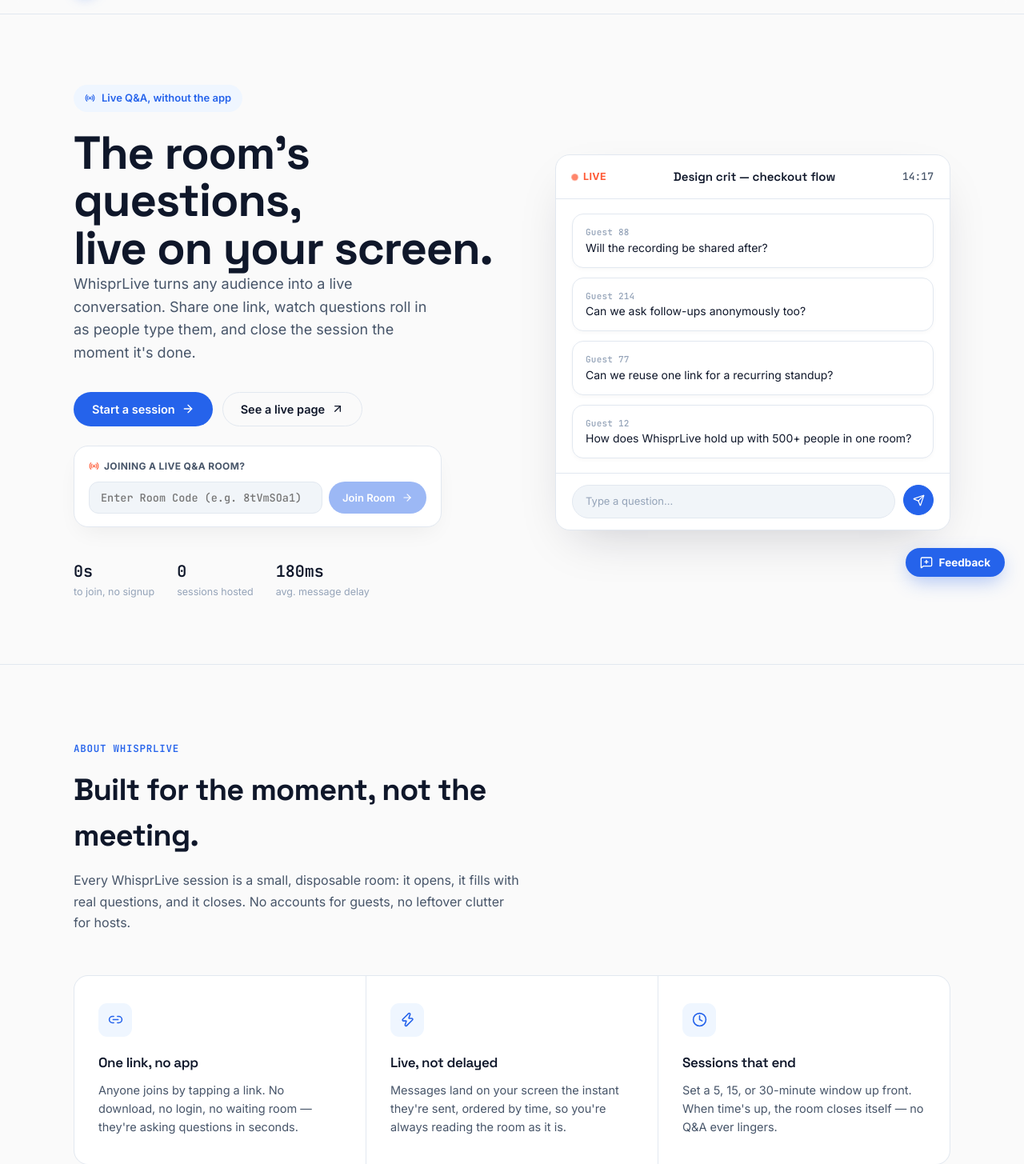
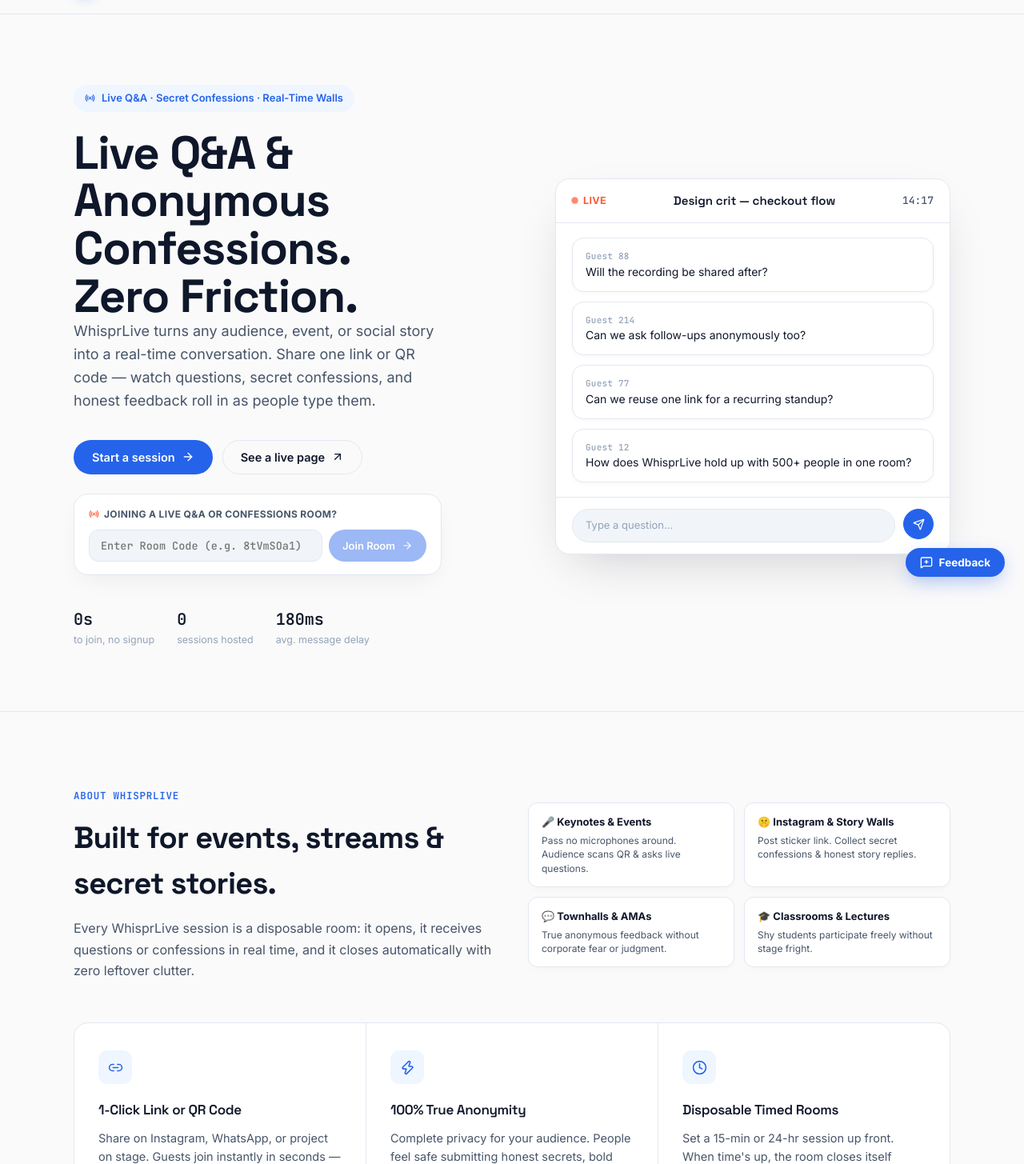
Before and after one commit to asyncbuild/Whisprlive-repo, a React (Vite) app in the folder client/: page / in a window 1280 px wide. Shown: the part 55-1510 px from the top of the page at 80% size. Built offline with nearby package versions, Linux system fonts and the light colour scheme; no server answers.

Commit message:
features

```diff
--- a/client/index.html
+++ b/client/index.html
@@ -5,10 +5,10 @@
     <link rel="icon" type="image/png" href="/Logo Bgless.png" />
     <link rel="apple-touch-icon" href="/Logo Bgless.png" />
     <meta name="viewport" content="width=device-width, initial-scale=1.0" />
-    <title>WhisprLive – Anonymous Live Q&amp;A, Without the App</title>
-    <meta name="description" content="WhisprLive turns any audience into a live conversation. Share one link, watch questions roll in as people type them, and close the session when done." />
-    <meta property="og:title" content="WhisprLive - Anonymous Live Q&amp;A, Without the App" />
-    <meta property="og:description" content="WhisprLive turns any audience into a live conversation. Share one link, watch questions roll in as people type them." />
+    <title>WhisprLive – Anonymous Live Q&amp;A &amp; Secret Confessions Wall</title>
+    <meta name="description" content="WhisprLive is the real-time platform for Live Q&amp;A, anonymous confessions, and secret feedback. Share one link or QR code — receive questions and confessions instantly with zero app downloads." />
+    <meta property="og:title" content="WhisprLive - Anonymous Live Q&amp;A &amp; Secret Confessions Wall" />
+    <meta property="og:description" content="Share one link or QR code — receive live questions, secret confessions, and unfiltered feedback instantly." />
     <meta property="og:type" content="website" />
     <meta property="og:url" content="https://www.whisprlive.live" />
     <meta name="twitter:card" content="summary_large_image" />
--- a/client/src/index.css
+++ b/client/src/index.css
@@ -650,6 +650,56 @@ body {
   margin-bottom: 52px;
 }
 
+.about-head-grid {
+  display: grid;
+  grid-template-columns: 1fr 1fr;
+  gap: 40px;
+  align-items: center;
+  margin-bottom: 52px;
+}
+
+.use-case-card-grid {
+  display: grid;
+  grid-template-columns: repeat(2, 1fr);
+  gap: 12px;
+}
+
+.use-case-card {
+  background: var(--surface);
+  border: 1px solid var(--border);
+  border-radius: var(--radius-md);
+  padding: 14px 16px;
+  box-shadow: 0 4px 12px -4px rgba(0, 0, 0, .04);
+  transition: all .2s ease;
+}
+
+.use-case-card:hover {
+  border-color: var(--accent);
+  transform: translateY(-2px);
+  box-shadow: 0 8px 20px -6px rgba(37, 99, 235, .1);
+}
+
+.use-case-badge {
+  font-size: 13px;
+  font-weight: 700;
+  color: var(--text);
+  margin-bottom: 4px;
+}
+
+.use-case-card p {
+  font-size: 12px;
+  color: var(--text-dim);
+  margin: 0;
+  line-height: 1.45;
+}
+
+@media (max-width: 860px) {
+  .about-head-grid {
+    grid-template-columns: 1fr;
+    gap: 24px;
+  }
+}
+
 .section-eyebrow {
   font-family: var(--font-mono);
   font-size: 12.5px;
--- a/client/src/pages/DashboardPage.jsx
+++ b/client/src/pages/DashboardPage.jsx
@@ -809,6 +809,27 @@ export default function DashboardPage() {
                     <>Generate link <Link2 size={15} /></>
                   )}
                 </button>
+              </div>
+
+              {/* Quick Presets Row */}
+              <div style={{ display: "flex", gap: 8, marginTop: 14, alignItems: "center", flexWrap: "wrap" }}>
+                <span style={{ fontSize: 12, color: "var(--text-dim)", fontWeight: 600 }}>Quick presets:</span>
+                {[
+                  "🎤 Live Event Q&A",
+                  "🤫 Anonymous Confessions Wall",
+                  "💬 AMA & Honest Feedback",
+                  "🎓 Classroom Lecture Q&A"
+                ].map((preset) => (
+                  <button
+                    key={preset}
+                    type="button"
+                    className="chip"
+                    style={{ fontSize: 11.5, padding: "3px 10px", borderRadius: 999 }}
+                    onClick={() => setTitle(preset)}
+                  >
+                    {preset}
+                  </button>
+                ))}
               </div>
 
               <div className="schedule-row" style={{ marginTop: 20 }}>
--- a/client/src/pages/LandingPage.jsx
+++ b/client/src/pages/LandingPage.jsx
@@ -193,12 +193,11 @@ export default function LandingPage() {
         <section className="hero">
           <div className="container hero-grid">
             <div>
-              <span className="eyebrow"><Radio size={13} />Live Q&amp;A, without the app</span>
-              <h1>The room's questions,<br />live on your screen.</h1>
+              <span className="eyebrow"><Radio size={13} />Live Q&amp;A · Secret Confessions · Real-Time Walls</span>
+              <h1>Live Q&amp;A &amp; Anonymous Confessions.<br />Zero Friction.</h1>
               <p className="hero-sub">
-                WhisprLive turns any audience into a live conversation. Share one link,
-                watch questions roll in as people type them, and close the session
-                the moment it's done.
+                WhisprLive turns any audience, event, or social story into a real-time conversation.
+                Share one link or QR code — watch questions, secret confessions, and honest feedback roll in as people type them.
               </p>
               <div className="hero-actions">
                 <button
@@ -233,7 +232,7 @@ export default function LandingPage() {
                   textTransform: "uppercase",
                   letterSpacing: "0.03em"
                 }}>
-                  <Radio size={13} style={{ color: "var(--live)" }} /> Joining a live Q&amp;A room?
+                  <Radio size={13} style={{ color: "var(--live)" }} /> Joining a live Q&amp;A or Confessions room?
                 </label>
                 <form onSubmit={handleJoinRoom} style={{ display: "flex", gap: 8 }}>
                   <input
@@ -287,26 +286,47 @@ export default function LandingPage() {
       <div ref={refs.about}>
         <section className="section">
           <div className="container">
-            <div className="section-head">
-              <span className="section-eyebrow">About WhisprLive</span>
-              <h2>Built for the moment, not the meeting.</h2>
-              <p>Every WhisprLive session is a small, disposable room: it opens, it fills with real questions, and it closes. No accounts for guests, no leftover clutter for hosts.</p>
+            <div className="about-head-grid">
+              <div className="section-head" style={{ marginBottom: 0, maxWidth: "100%" }}>
+                <span className="section-eyebrow">About WhisprLive</span>
+                <h2>Built for events, streams &amp; secret stories.</h2>
+                <p>Every WhisprLive session is a disposable room: it opens, it receives questions or confessions in real time, and it closes automatically with zero leftover clutter.</p>
+              </div>
+
+              <div className="use-case-card-grid">
+                <div className="use-case-card">
+                  <div className="use-case-badge">🎤 Keynotes &amp; Events</div>
+                  <p>Pass no microphones around. Audience scans QR &amp; asks live questions.</p>
+                </div>
+                <div className="use-case-card">
+                  <div className="use-case-badge">🤫 Instagram &amp; Story Walls</div>
+                  <p>Post sticker link. Collect secret confessions &amp; honest story replies.</p>
+                </div>
+                <div className="use-case-card">
+                  <div className="use-case-badge">💬 Townhalls &amp; AMAs</div>
+                  <p>True anonymous feedback without corporate fear or judgment.</p>
+                </div>
+                <div className="use-case-card">
+                  <div className="use-case-badge">🎓 Classrooms &amp; Lectures</div>
+                  <p>Shy students participate freely without stage fright.</p>
+                </div>
+              </div>
             </div>
             <div className="feature-grid">
               <div className="feature">
                 <div className="feature-icon"><Link2 size={19} /></div>
-                <h3>One link, no app</h3>
-                <p>Anyone joins by tapping a link. No download, no login, no waiting room — they're asking questions in seconds.</p>
+                <h3>1-Click Link or QR Code</h3>
+                <p>Share on Instagram, WhatsApp, or project on stage. Guests join instantly in seconds — no downloads, signups, or app installs.</p>
               </div>
               <div className="feature">
                 <div className="feature-icon"><Zap size={19} /></div>
-                <h3>Live, not delayed</h3>
-                <p>Messages land on your screen the instant they're sent, ordered by time, so you're always reading the room as it is.</p>
+                <h3>100% True Anonymity</h3>
+                <p>Complete privacy for your audience. People feel safe submitting honest secrets, bold questions, and candid feedback.</p>
               </div>
               <div className="feature">
                 <div className="feature-icon"><Clock size={19} /></div>
-                <h3>Sessions that end</h3>
-                <p>Set a 5, 15, or 30-minute window up front. When time's up, the room closes itself — no Q&amp;A ever lingers.</p>
+                <h3>Disposable Timed Rooms</h3>
+                <p>Set a 15-min or 24-hr session up front. When time's up, the room closes itself automatically so no messages linger.</p>
               </div>
             </div>
           </div>
--- a/client/src/pages/PublicAskPage.jsx
+++ b/client/src/pages/PublicAskPage.jsx
@@ -268,19 +268,19 @@ export default function PublicAskPage() {
             gap: 8
           }}>
             <Radio size={15} style={{ color: "var(--live)", flexShrink: 0 }} />
-            <span><strong>Interactive Demo Room:</strong> Type any test question below to experience how fast WhisprLive delivers live Q&amp;A!</span>
+            <span><strong>Interactive Demo Room:</strong> Send a question, confession, or feedback below to see how fast WhisprLive works in real time!</span>
           </div>
         )}
 
         <div className="public-header">
           <span className="eyebrow">
             <Radio size={13} />
-            {isScheduled ? "Scheduled Session" : isActive ? "Live AMA Session" : "Session Closed"}
+            {isScheduled ? "Scheduled Room" : isActive ? "Live Q&A & Confessions Room" : "Session Closed"}
           </span>
           <div className="public-title-box">
             <h1>{roomInfo.title}</h1>
           </div>
-          <p>Ask whatever is on your mind. Your identity stays completely anonymous.</p>
+          <p>Share your questions, secret confessions, or feedback. Your identity stays 100% anonymous.</p>
 
           {/* Dynamic timer badge based on room status */}
           <div style={{ display: "flex", alignItems: "center", justifyContent: "center", gap: 10, flexWrap: "wrap", marginTop: 16 }}>
@@ -295,7 +295,7 @@ export default function PublicAskPage() {
               )}
             </div>
             <a
-              href={`https://wa.me/?text=${encodeURIComponent(`📢 Ask your questions live in *${roomInfo.title}* on WhisprLive:\n👉 ${window.location.href}`)}`}
+              href={`https://wa.me/?text=${encodeURIComponent(`📢 Join *${roomInfo.title}* on WhisprLive — share anonymous questions, confessions & feedback:\n👉 ${window.location.href}`)}`}
               target="_blank"
               rel="noopener noreferrer"
               style={{
@@ -324,7 +324,7 @@ export default function PublicAskPage() {
 
         {sent && (
           <div className="sent-toast">
-            <Check size={15} /> Your question is live on the host's screen.
+            <Check size={15} /> Sent! Your submission is live on the host's screen.
           </div>
         )}
 
@@ -336,15 +336,15 @@ export default function PublicAskPage() {
             <p style={{ color: "var(--text-dim)", fontSize: 14, lineHeight: 1.6 }}>
               The host scheduled this room to open at <strong>{formatTargetTime(roomInfo.startsAt)}</strong>.
               <br />
-              Question submissions will unlock automatically in <strong>{formatClock(untilStart)}</strong>.
+              Submissions will unlock automatically in <strong>{formatClock(untilStart)}</strong>.
             </p>
           </div>
         ) : isActive ? (
-          /* 2. ACTIVE LIVE AMA STATE */
+          /* 2. ACTIVE LIVE ROOM STATE */
           <form className="ask-box" onSubmit={handleSubmit}>
             <textarea
               className="ask-textarea"
-              placeholder="What do you want to ask?"
+              placeholder="Share a question, secret confession, or honest feedback..."
               maxLength={300}
               value={text}
               onChange={(e) => setText(e.target.value)}
@@ -370,7 +370,7 @@ export default function PublicAskPage() {
             <Clock size={36} style={{ color: "var(--text-faint)", marginBottom: 12 }} />
             <h3 style={{ fontSize: 16, fontWeight: 600, marginBottom: 6 }}>Session Ended</h3>
             <p style={{ color: "var(--text-dim)", fontSize: 14 }}>
-              This room is now closed and is no longer accepting new questions.
+              This room is now closed and is no longer accepting new submissions.
             </p>
           </div>
         )}
```
